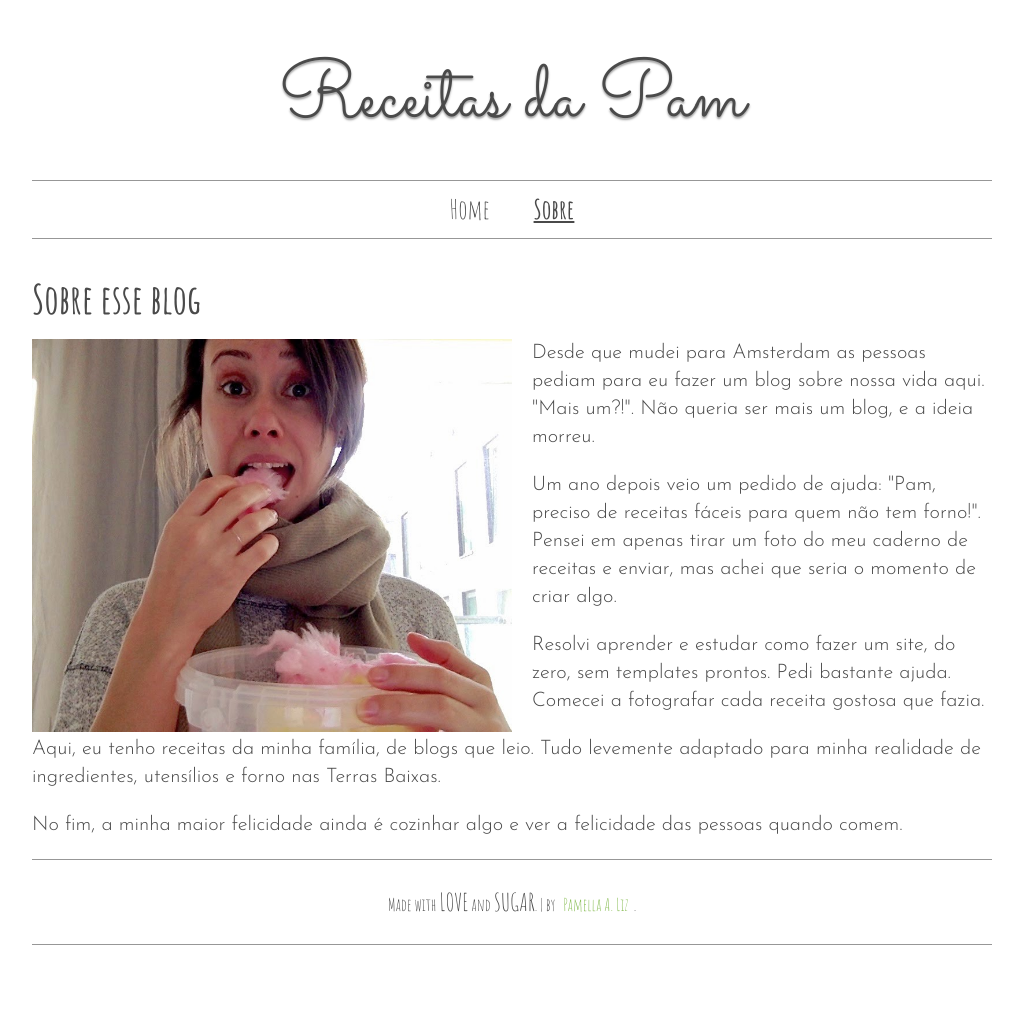
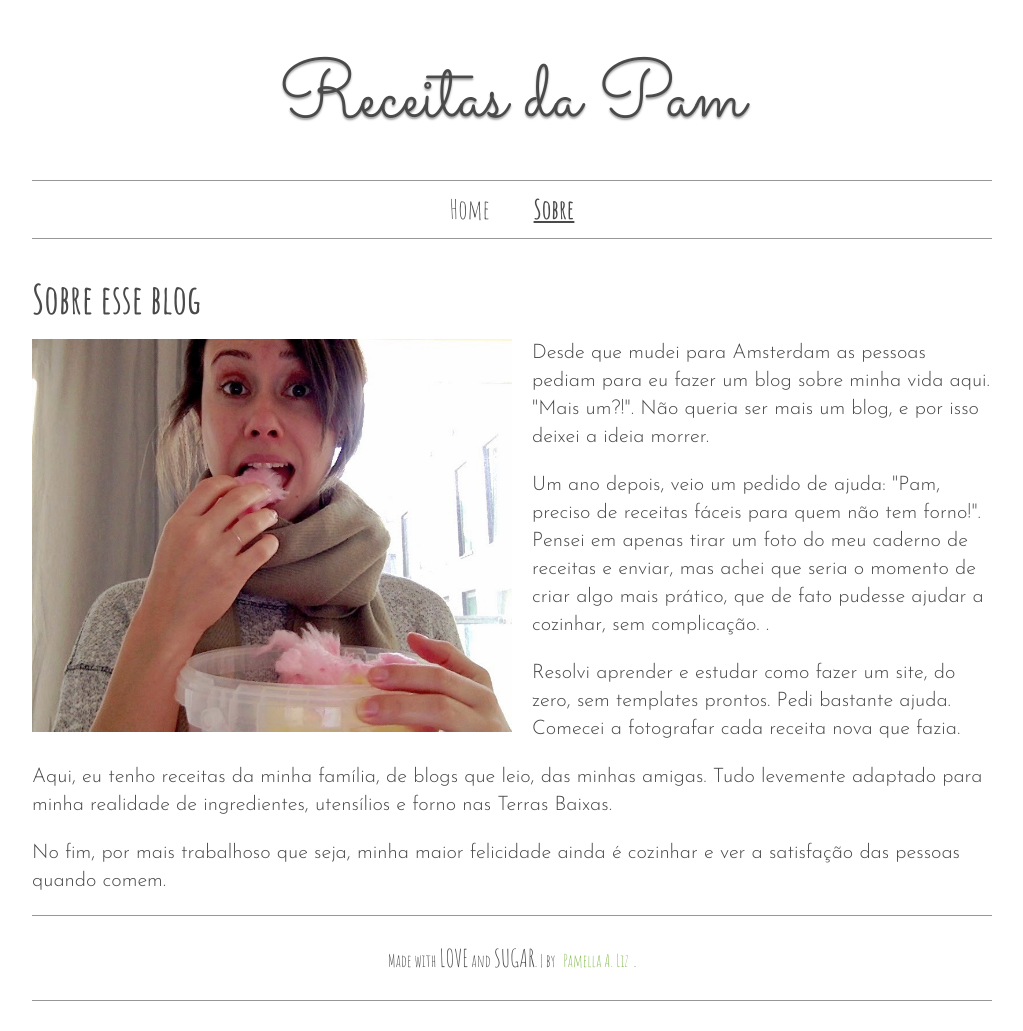
Before and after one commit to pamellaliz/pamellaliz.github.io, a Jekyll site: the page built from about.html, in a window 1280 px wide. Shown: the whole page, without its empty margins (128-1151 px from the left). Built offline with Jekyll 4.4.1, drawn with Linux system fonts in a browser that asks for light colours; before the commit the page ends 975 px from its top, so only the background shows below that.

Commit message:
Atualização do about

```diff
--- a/about.html
+++ b/about.html
@@ -10,11 +10,11 @@
 
 		<div class="postContent">
 			<img class="authorPicture" src="{{site.url}}/img/pam.jpg" alt="Pamella Amorim Liz" />
-			<p>Desde que mudei para Amsterdam as pessoas pediam para eu fazer um blog sobre nossa vida aqui. "Mais um?!". Não queria ser mais um blog, e a ideia morreu.</p>
-			<p>Um ano depois veio um pedido de ajuda: "Pam, preciso de receitas fáceis para quem não tem forno!". Pensei em apenas tirar um foto do meu caderno de receitas e enviar, mas achei que seria o momento de criar algo.</p>
-			<p>Resolvi aprender e estudar como fazer um site, do zero, sem templates prontos. Pedi bastante ajuda. Comecei a fotografar cada receita gostosa que fazia.</p>
-			<p>Aqui, eu tenho receitas da minha família, de blogs que leio. Tudo levemente adaptado para minha realidade de ingredientes, utensílios e forno nas Terras Baixas.</p>
-			<p>No fim, a minha maior felicidade ainda é cozinhar algo e ver a felicidade das pessoas quando comem.</p>
+			<p>Desde que mudei para Amsterdam as pessoas pediam para eu fazer um blog sobre minha vida aqui. "Mais um?!". Não queria ser mais um blog, e por isso deixei a ideia morrer.</p>
+			<p>Um ano depois, veio um pedido de ajuda: "Pam, preciso de receitas fáceis para quem não tem forno!". Pensei em apenas tirar um foto do meu caderno de receitas e enviar, mas achei que seria o momento de criar algo mais prático, que de fato pudesse ajudar a cozinhar, sem complicação. .</p>
+			<p>Resolvi aprender e estudar como fazer um site, do zero, sem templates prontos. Pedi bastante ajuda. Comecei a fotografar cada receita nova que fazia.</p>
+			<p>Aqui, eu tenho receitas da minha família, de blogs que leio, das minhas amigas. Tudo levemente adaptado para minha realidade de ingredientes, utensílios e forno nas Terras Baixas.</p>
+			<p>No fim, por mais trabalhoso que seja, minha maior felicidade ainda é cozinhar e ver a satisfação das pessoas quando comem.</p>
 		</div><!-- end .postContent -->
 
 	</div><!-- End .wrapper -->
```
